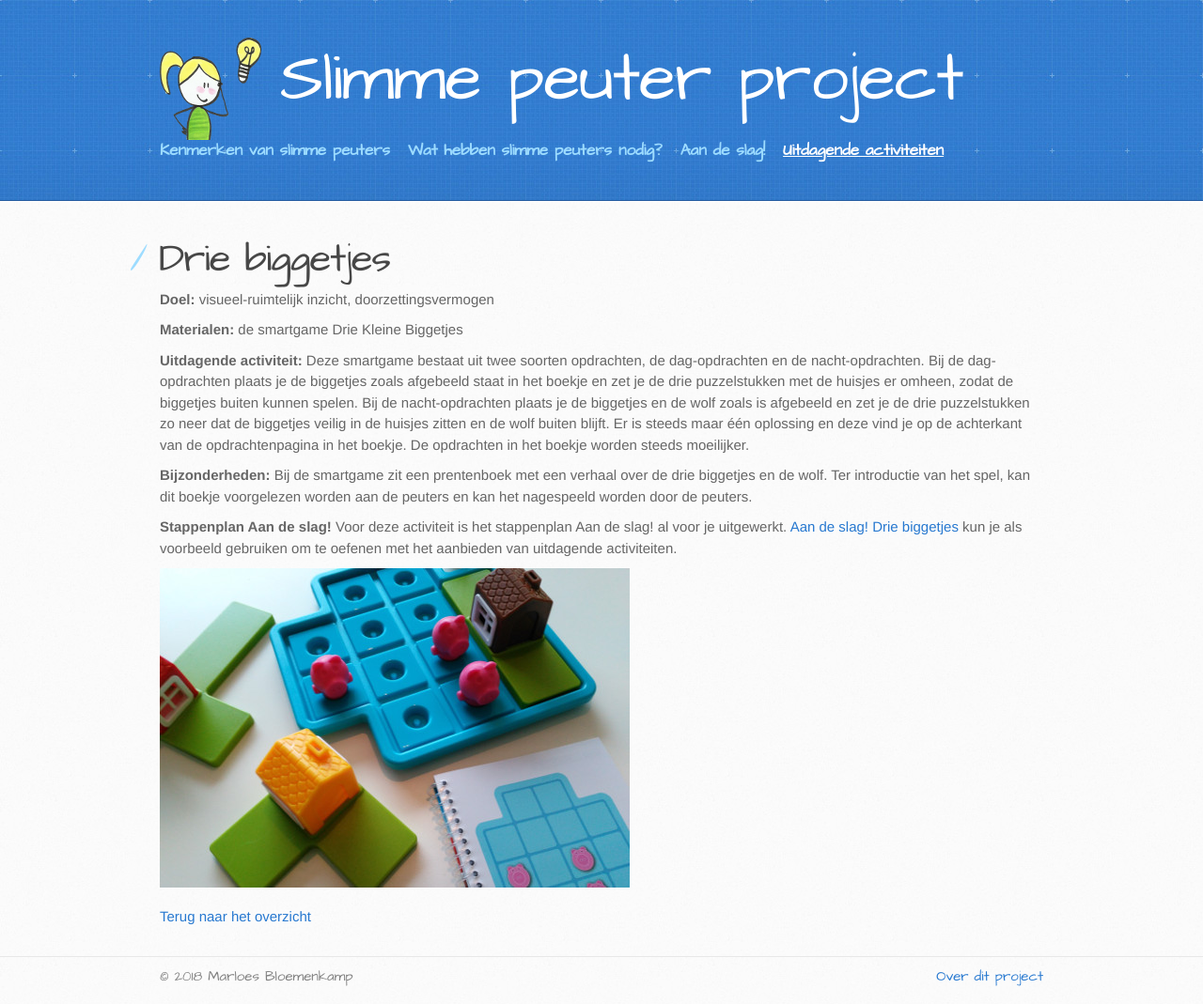
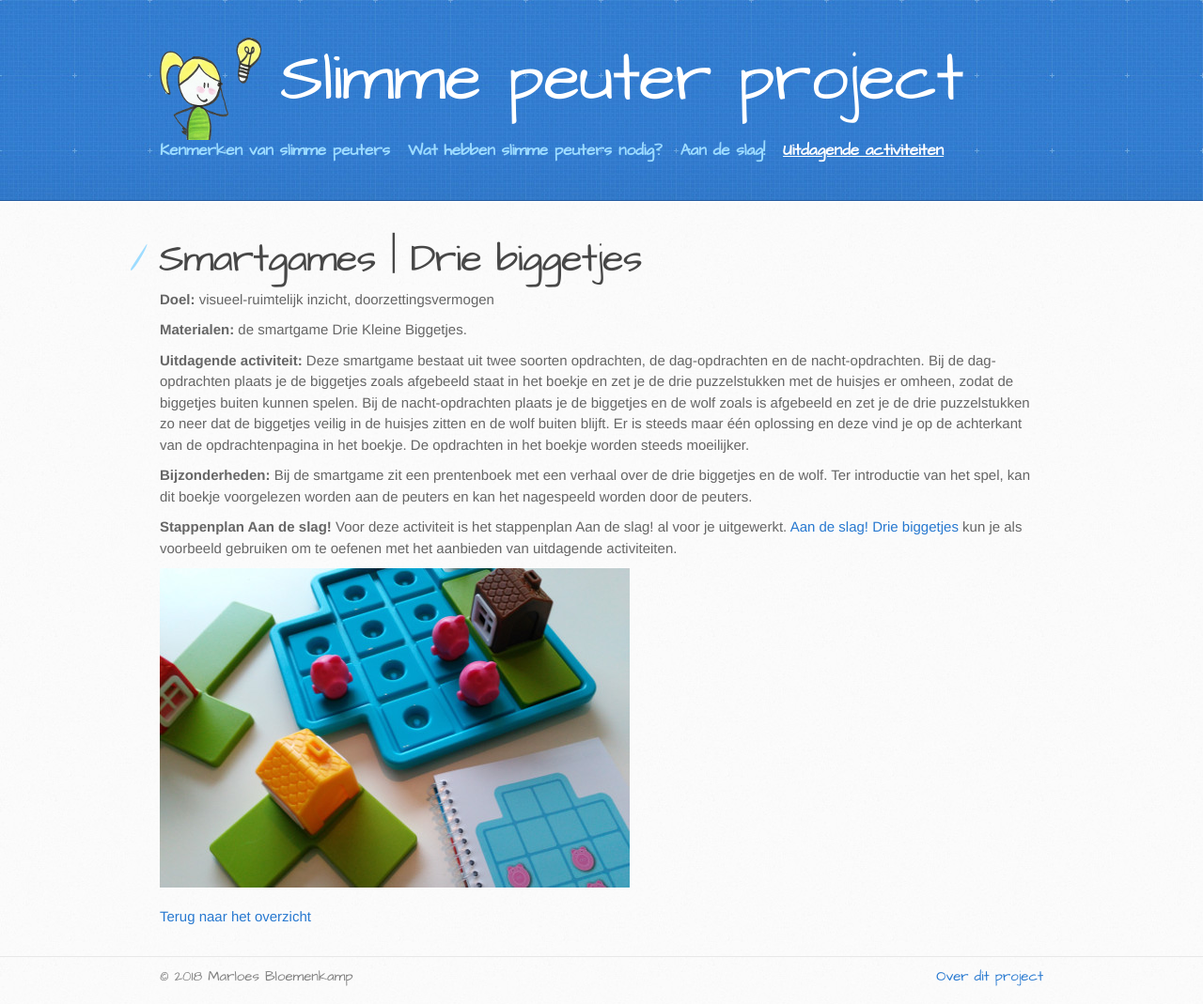
Before and after one commit to marloesbloemenkamp/marloesbloemenkamp.github.io, a Jekyll site: the page built from activiteiten/drie_biggetjes.md, in a window 1280 px wide. Shown: the whole page at 94% size. Built offline with Jekyll 4.4.1, drawn with Linux system fonts in a browser that asks for light colours.

Commit message:
Add smartgames activity

```diff
--- a/activiteiten/drie_biggetjes.md
+++ b/activiteiten/drie_biggetjes.md
@@ -1,6 +1,6 @@
 ---
 layout: activiteiten
-title: Drie biggetjes
+title: Smartgames | Drie biggetjes
 permalink: activiteiten/drie_biggetjes/
 menu_index: 70
 parent: activiteiten
@@ -15,7 +15,7 @@ published: true
 
 <p style="margin-top: 10px;"/>
 
-**Materialen:** de smartgame Drie Kleine Biggetjes
+**Materialen:** de smartgame Drie Kleine Biggetjes.
 
 <p style="margin-top: 10px;"/>
 
```
Also changed, not shown: activiteiten/prins_en_prinses.md (added, +26 -0 lines), activiteiten/vrachtwagens_laden.md (+2 -2 lines), activiteiten/waar_is_het_konijn.md (+1 -1 lines).
